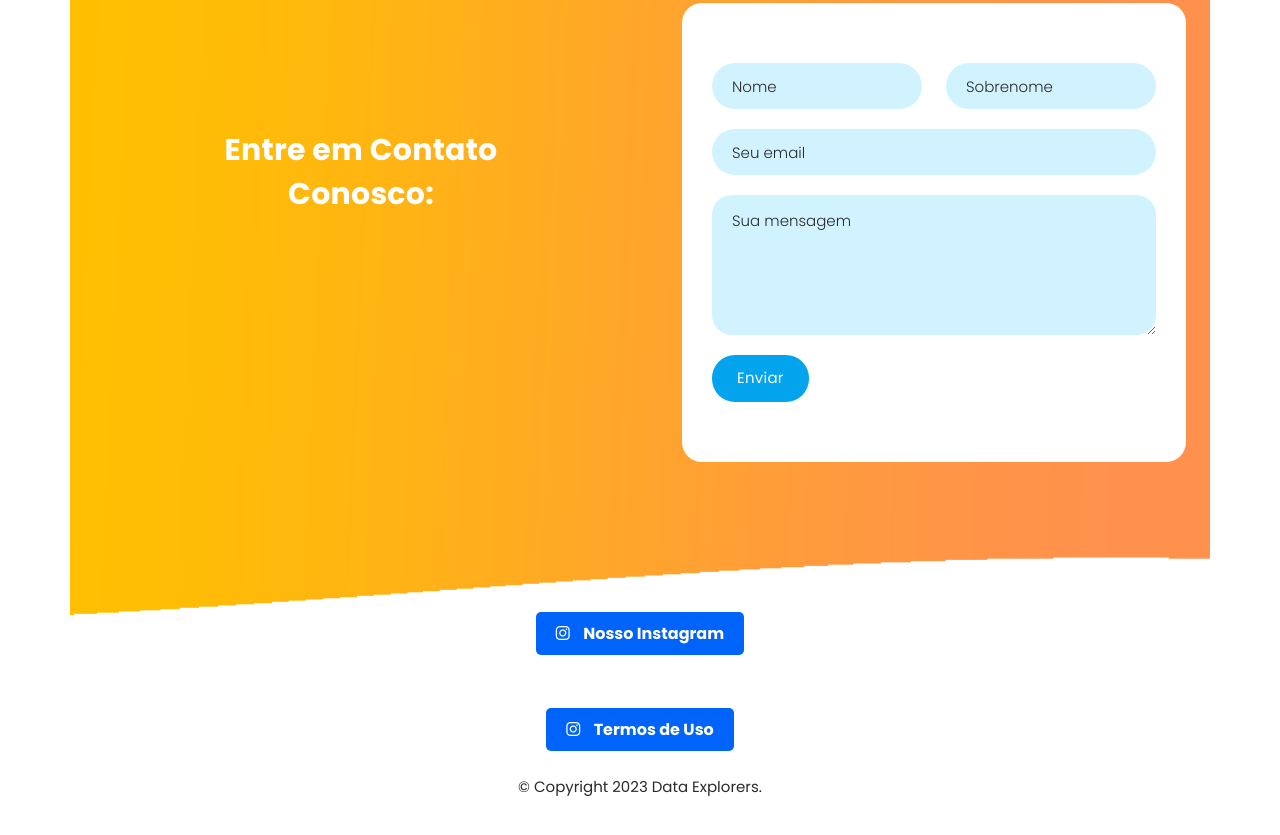
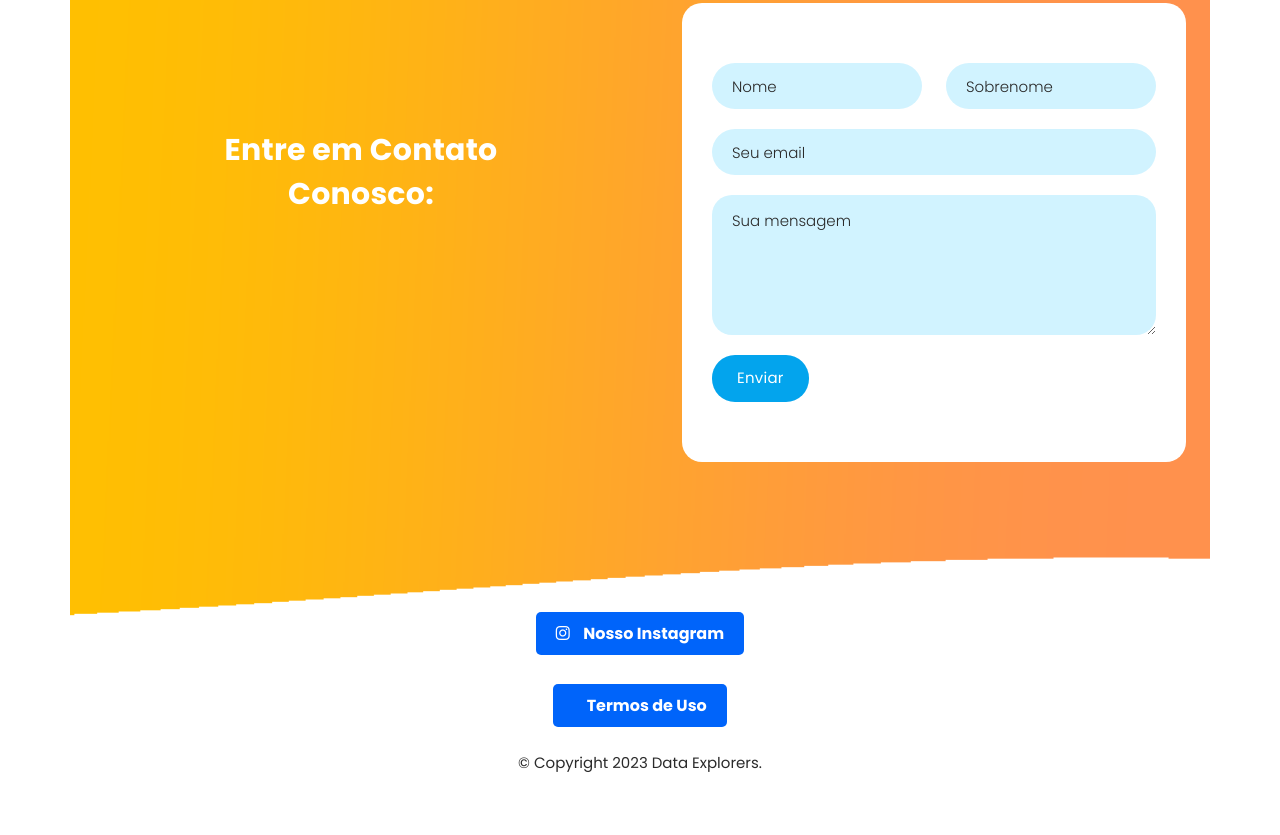
Before and after one commit to DavidVieiraFPS/Vroom, a plain HTML site: page index.html in a window 1280 px wide. Shown: the part 3190-4025 px from the top of the page. Drawn offline with nearby package versions, Linux system fonts and the light colour scheme.

Commit message:
Update index.html

```diff
--- a/index.html
+++ b/index.html
@@ -356,10 +356,10 @@
             <br>
            <br>
            <br>
-           <br>
+
         <a href="#" target="_blank"
             style="background-color: #0064fa; color: #ffffff; padding: 10px 20px; text-decoration: none; border-radius: 5px; font-weight: bold;">
-            <i class="fab fa-instagram" style="margin-right: 10px;"></i> Termos de Uso
+            <i class="fab fa-document" style="margin-right: 10px;"></i> Termos de Uso
           </a>
           <footer>
             <div class="container">
```
